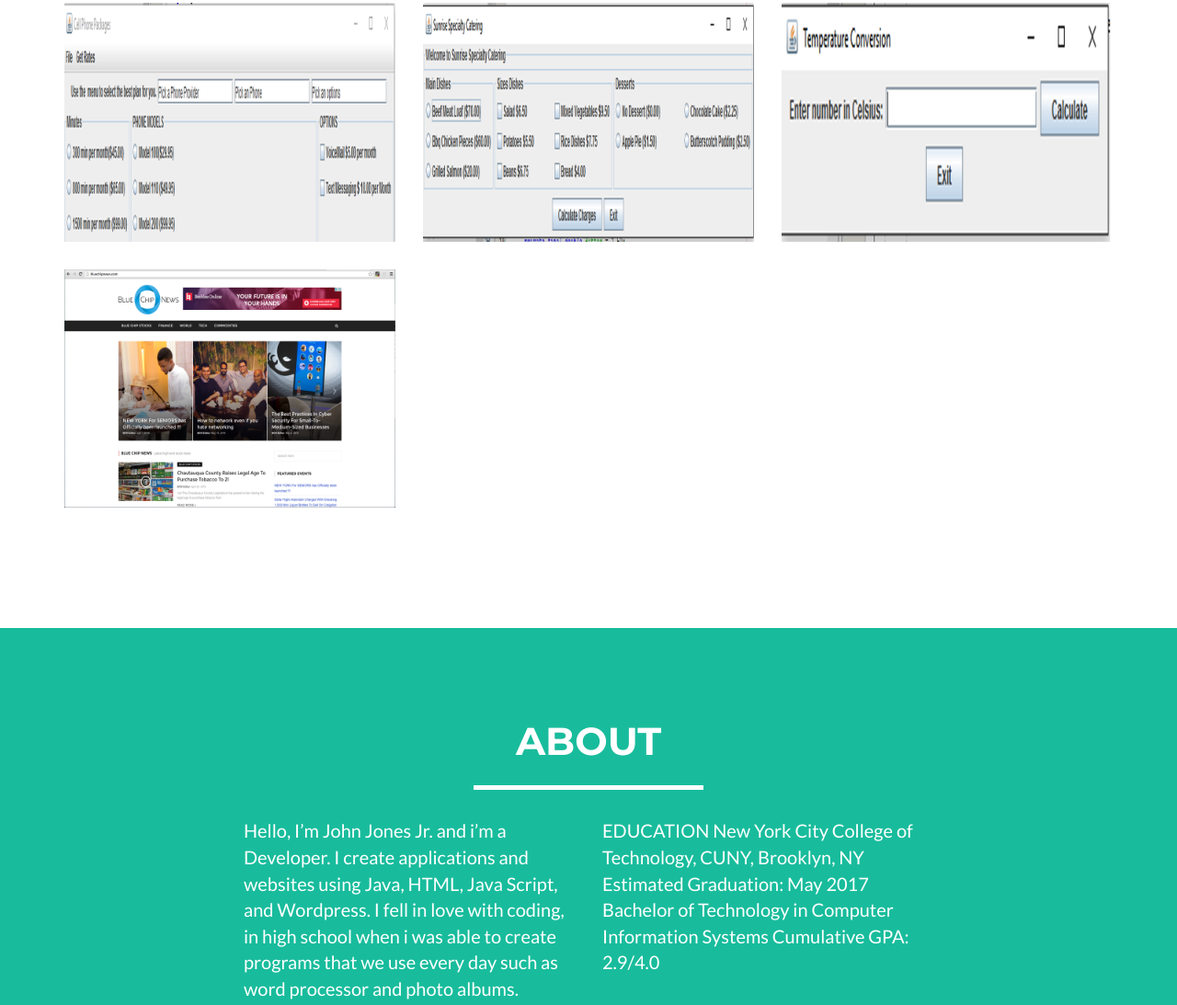
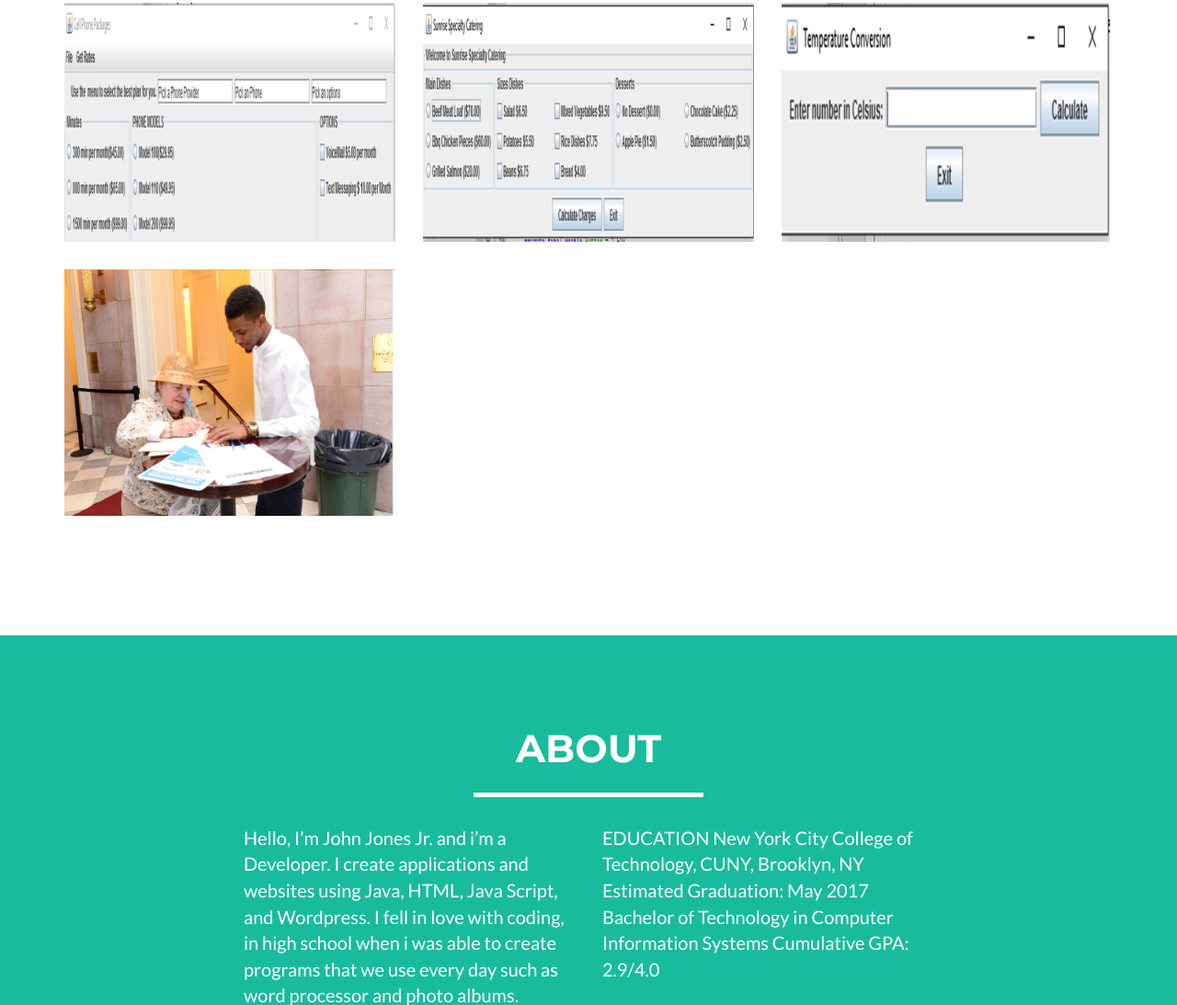
Before and after one commit to dakiddj25/dakiddj25.github.io, a website: page index.html in a window 1280 px wide. Shown: the part 1259-2352 px from the top of the page at 92% size. Drawn offline with nearby package versions, Linux system fonts and the light colour scheme.

Commit message:
Picture edits

```diff
--- a/index.html
+++ b/index.html
@@ -162,7 +162,7 @@
                                 <i class="fa fa-search-plus fa-3x"></i>
                             </div>
                         </div>
-                        <img src="img/portfolio/cabin.png" class="img-responsive" alt="">
+                        <img src="img/portfolio/work2.png" class="img-responsive" alt="">
                     </a>
                 </div>
             </div>
```
Also changed, not shown: img/portfolio/work2.png (added).
